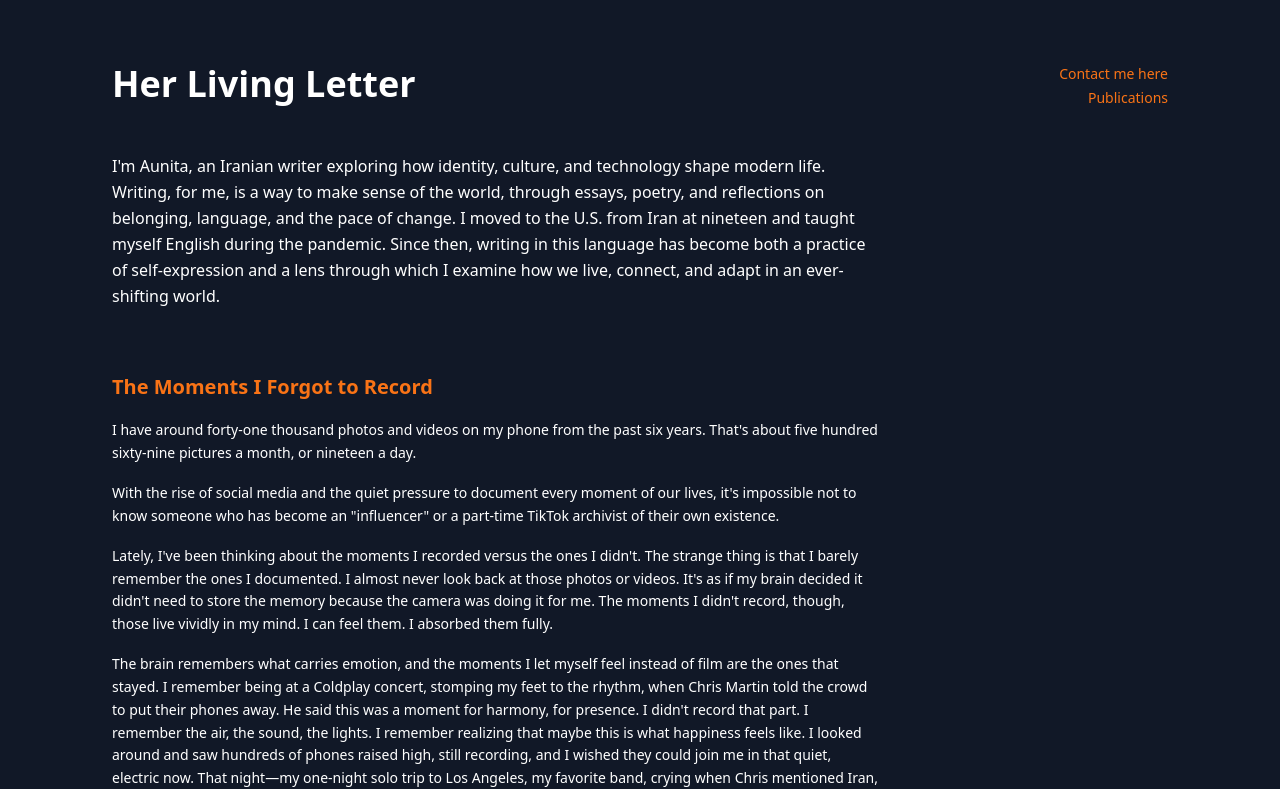
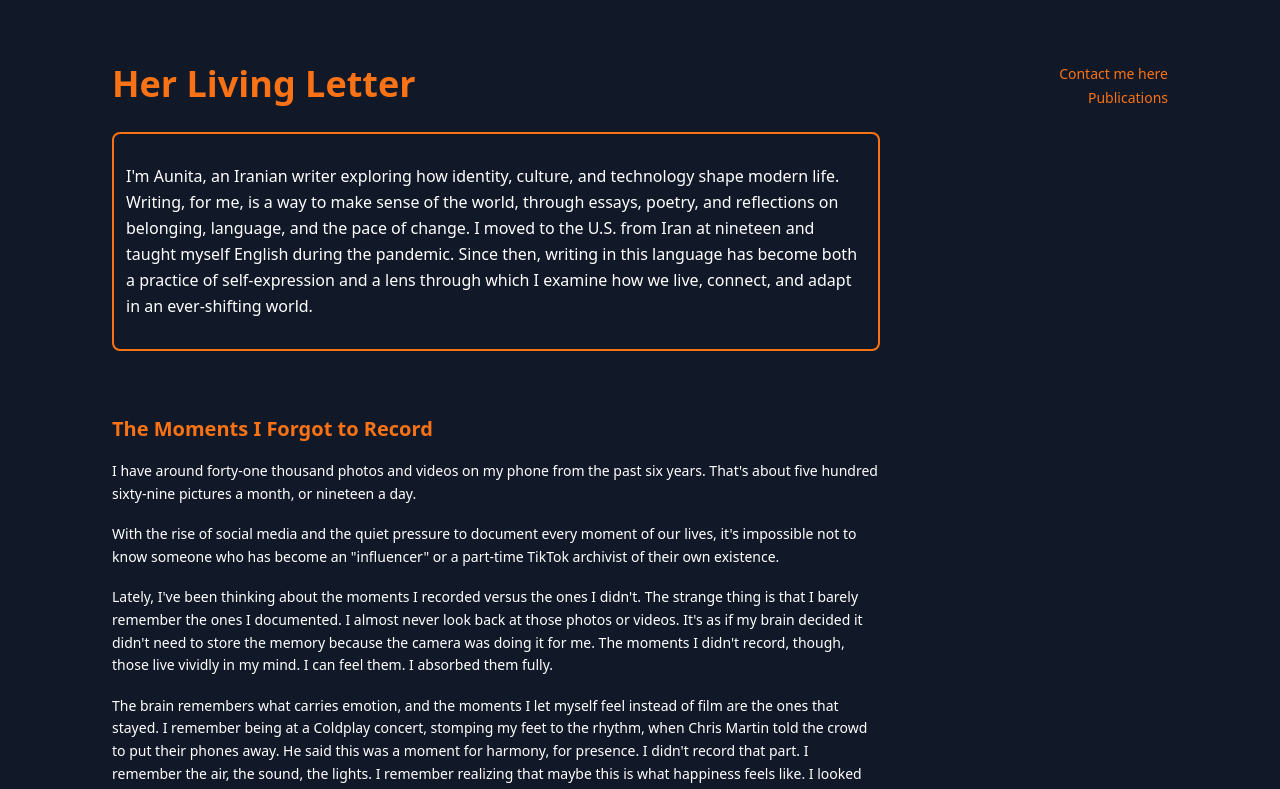
Before and after one commit to Aunitah/personal_website, a Next.js app: page / in a window 1280 px wide. Shown: the top 789 px of the page. Built offline with nearby package versions, Linux system fonts and the light colour scheme.

Commit message:
Add orange frame to intro and unify orange color theme across website

```diff
--- a/src/components/home/About.tsx
+++ b/src/components/home/About.tsx
@@ -1,10 +1,12 @@
 export function About() {
   return (
-    <section className="prose prose-lg max-w-none -mt-2 mb-8">
+    <section className="prose prose-lg max-w-none -mt-2 mb-3">
       <div className="space-y-6">
-        <p className="text-white text-base leading-relaxed">
-          I'm Aunita, an Iranian writer exploring how identity, culture, and technology shape modern life. Writing, for me, is a way to make sense of the world, through essays, poetry, and reflections on belonging, language, and the pace of change. I moved to the U.S. from Iran at nineteen and taught myself English during the pandemic. Since then, writing in this language has become both a practice of self-expression and a lens through which I examine how we live, connect, and adapt in an ever-shifting world.
-        </p>
+        <div className="border-2 border-orange-500 px-3 py-2 rounded-lg">
+          <p className="text-white text-base leading-relaxed">
+            I'm Aunita, an Iranian writer exploring how identity, culture, and technology shape modern life. Writing, for me, is a way to make sense of the world, through essays, poetry, and reflections on belonging, language, and the pace of change. I moved to the U.S. from Iran at nineteen and taught myself English during the pandemic. Since then, writing in this language has become both a practice of self-expression and a lens through which I examine how we live, connect, and adapt in an ever-shifting world.
+          </p>
+        </div>
       </div>
     </section>
   )
--- a/src/components/layout/Header.tsx
+++ b/src/components/layout/Header.tsx
@@ -1,7 +1,7 @@
 export function Header() {
   return (
     <header className="flex justify-between items-start">
-      <h1 className="text-4xl font-bold text-white">Her Living Letter</h1>
+      <h1 className="text-4xl font-bold text-orange-500">Her Living Letter</h1>
       <div className="flex flex-col items-end space-y-1">
         <a
           href="mailto:aunita.hakimi@yahoo.com"
```
